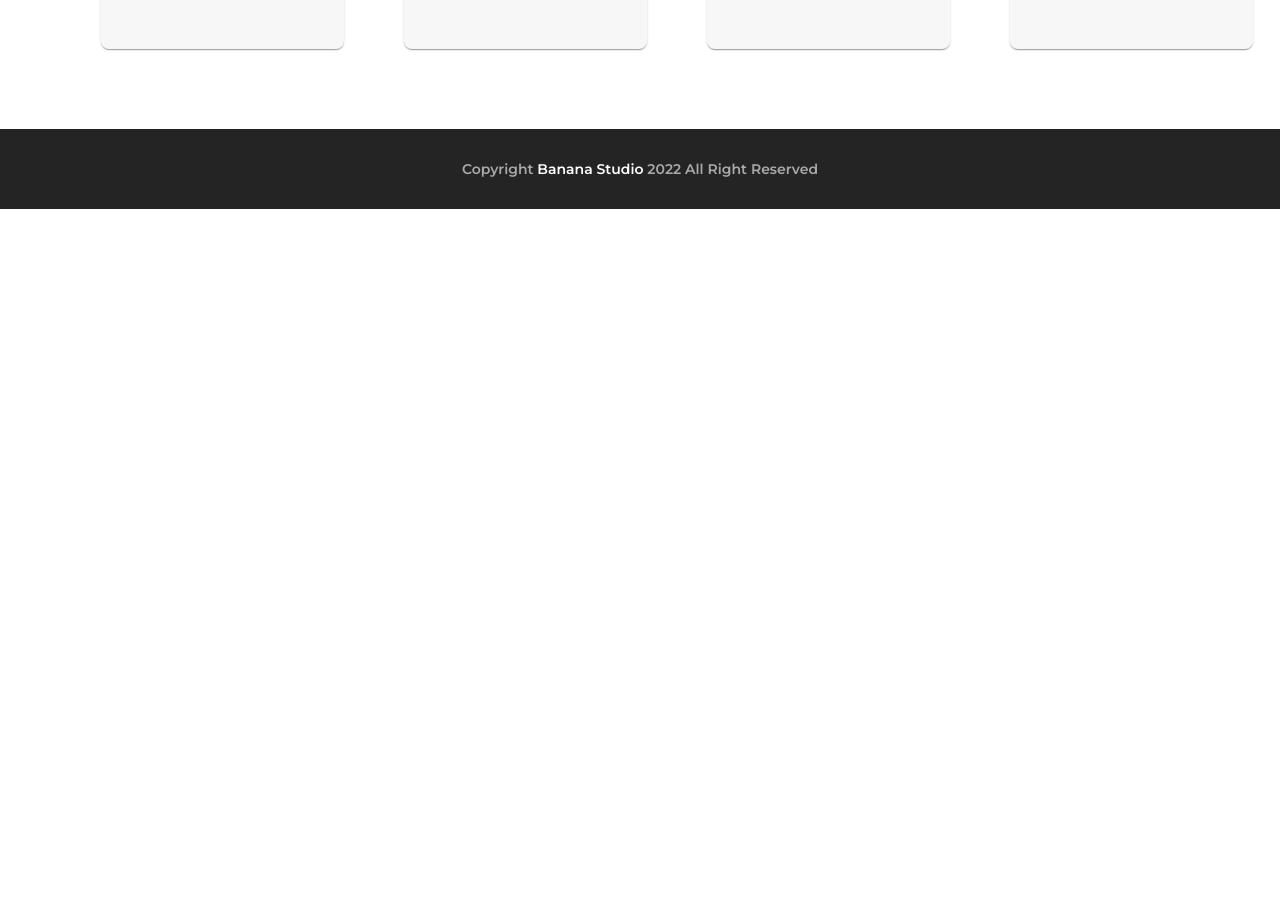
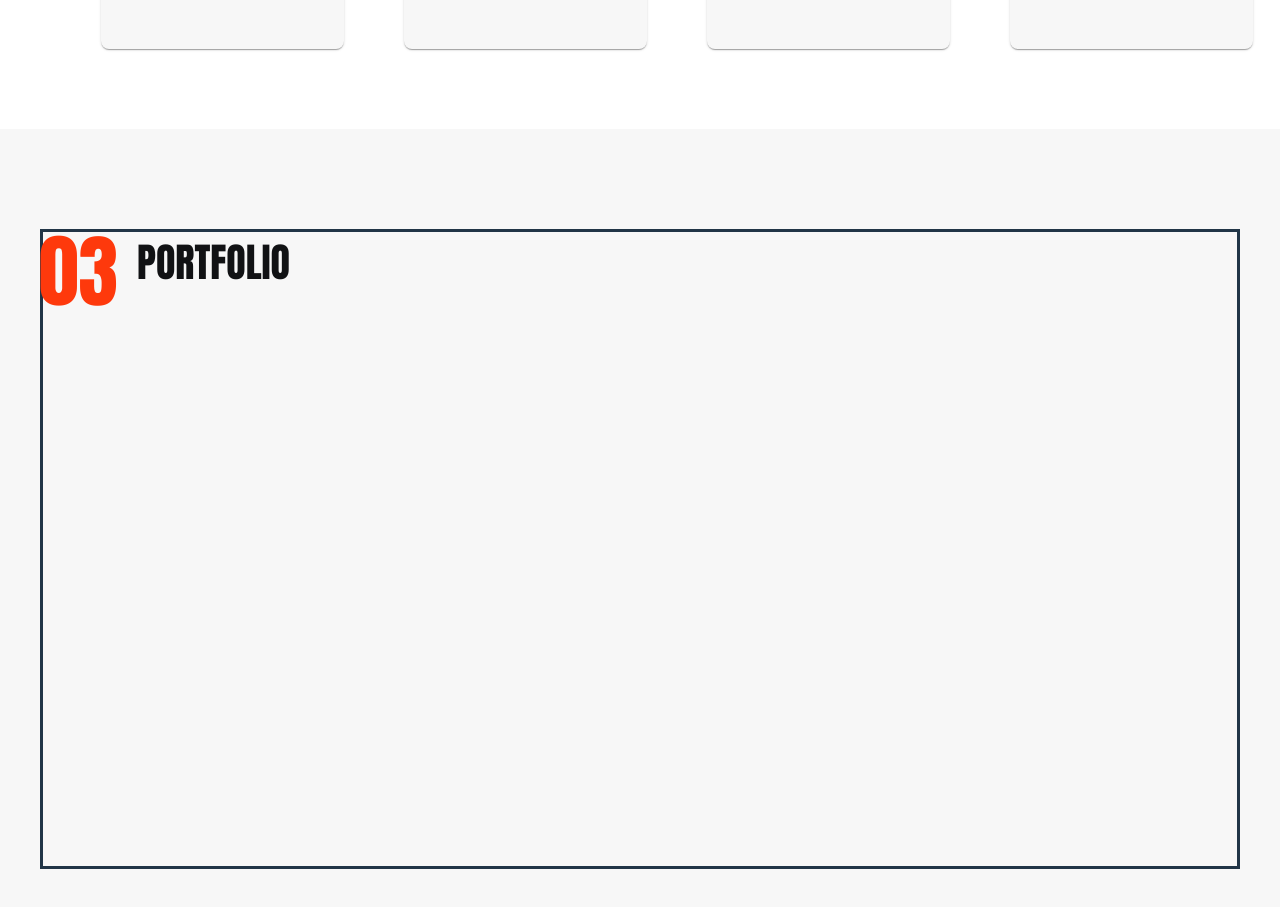
Before and after one commit to 89811421793/classcomponents, a React (Vite) app: page / in a window 1280 px wide. Shown: the part 2500-3407 px from the top of the page. Before the commit the page ends 2709 px from the top, so only its background shows below. Built offline with nearby package versions, Linux system fonts and the light colour scheme.

Commit message:
Секция Portfolio (подготовка)

```diff
--- a/src/components/SectionTitle.tsx
+++ b/src/components/SectionTitle.tsx
@@ -21,7 +21,8 @@ class SectionTitle extends Component<SectionTitleProps> {
           "&::before": {
             content: `"${index < 10 ? "0" : ""}${index}"`,
             position: "absolute",
-            left: "4%",
+            top:'-1%',
+            left:'1%',
             transform: "translateX(-50%)",
             fontFamily: "Anton",
             fontSize: "80px",
--- a/src/pages/homepage/Home.tsx
+++ b/src/pages/homepage/Home.tsx
@@ -2,6 +2,7 @@ import { Component } from 'react';
 import { Hero } from './sections/Hero';
 import { AboutSection } from './sections/AboutSection';
 import { ServiceSection } from './sections/ServiceSection';
+import { PortfolioSection } from './sections/PortfolioSection';
 
 export class Home extends Component {
     render() {
@@ -10,6 +11,7 @@ export class Home extends Component {
                <Hero/>
                <AboutSection/>
                <ServiceSection/>
+               <PortfolioSection/>
             </div>
         );
     }
--- /dev/null
+++ b/src/pages/homepage/sections/PortfolioSection.tsx
@@ -0,0 +1,15 @@
+import { Component } from 'react';
+import SectionTitle from '../../../components/SectionTitle';
+import { Container } from "@mui/material";
+
+export class PortfolioSection extends Component {
+    render() {
+        return (
+            <section style={{ minHeight: '100vh', position:'relative',  backgroundColor: "#F7F7F7", paddingTop:'100px' }}>
+                <Container sx={{minHeight: '80vh', border:'3px solid'}}>
+              <SectionTitle index={3} title={"Portfolio"} />
+              </Container>
+            </section>
+        );
+    }
+}
```
